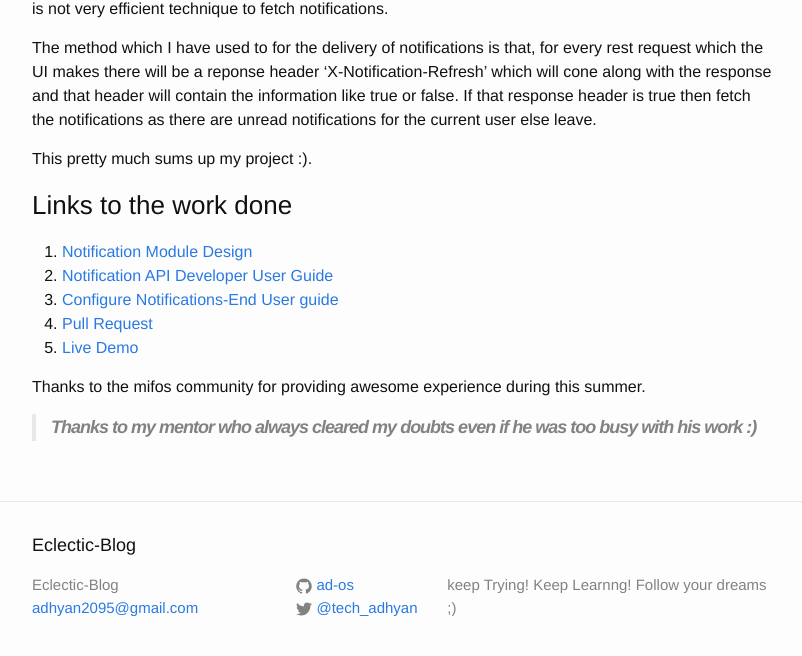
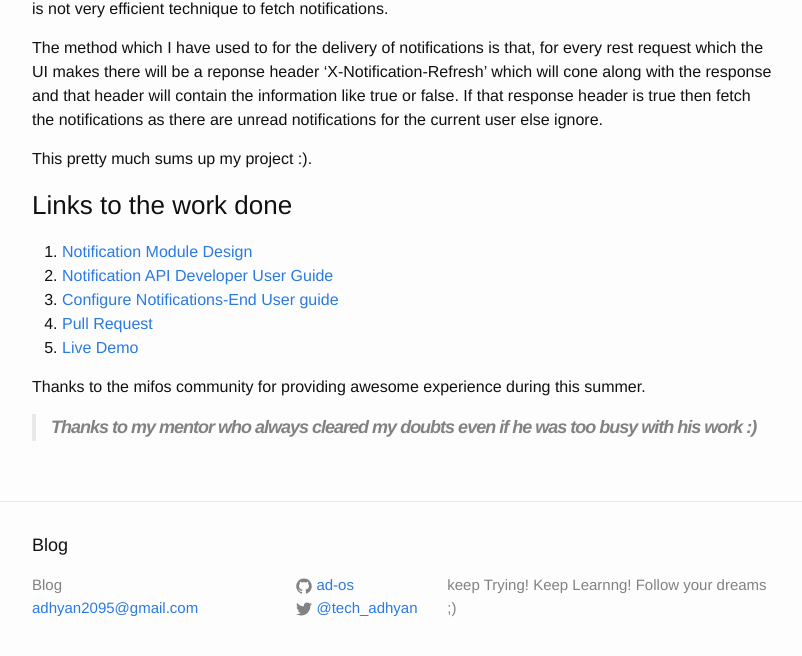
Before and after one commit to ad-os/Blog, a Jekyll site: the page built from _posts/2016-05-31-Gsoc2.md, in a window 1280 px wide and 900 px high, scrolled down 795 px. Shown: the part 221-877 px from the top of the window, without its empty margins (238-1040 px from the left). Built offline with Jekyll 4.4.1, drawn with Linux system fonts in a browser that asks for light colours.

Commit message:
GSOC Report

```diff
--- a/_config.yml
+++ b/_config.yml
@@ -1,5 +1,5 @@
 # Site settings
-title: Eclectic-Blog
+title: Blog
 email: adhyan2095@gmail.com
 description: > # this means to ignore newlines until "baseurl:"
   keep Trying! Keep Learnng! Follow your dreams ;)
--- a/_posts/2016-05-31-Gsoc2.md
+++ b/_posts/2016-05-31-Gsoc2.md
@@ -28,7 +28,7 @@ The second part of this project was to deliver the notifications to the users.
 
 Now to deliver the notifications to the user on client side, the most common way is to poll the server after specific period of time to check whether the notifications for the current user are available or not.But this is not very efficient technique to fetch notifications.
 
-The method which I have used to for the delivery of notifications is that, for every rest request which the UI makes there will be a reponse header 'X-Notification-Refresh' which will cone along with the response and that header will contain the information like true or false. If that response header is true then fetch the notifications as there are unread notifications for the current user else leave.
+The method which I have used to for the delivery of notifications is that, for every rest request which the UI makes there will be a reponse header 'X-Notification-Refresh' which will cone along with the response and that header will contain the information like true or false. If that response header is true then fetch the notifications as there are unread notifications for the current user else ignore.
 
 This pretty much sums up my project :).
 
```
